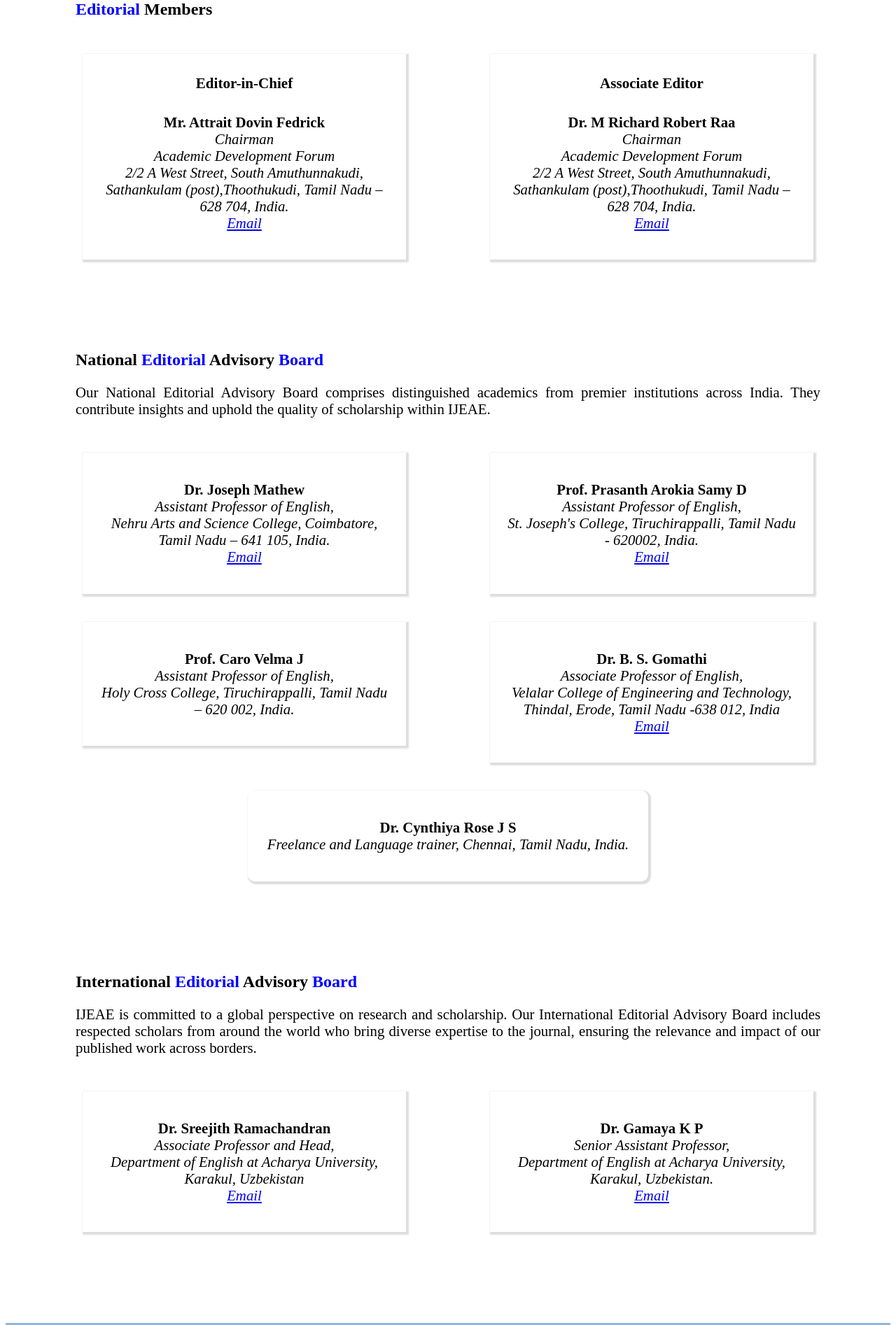
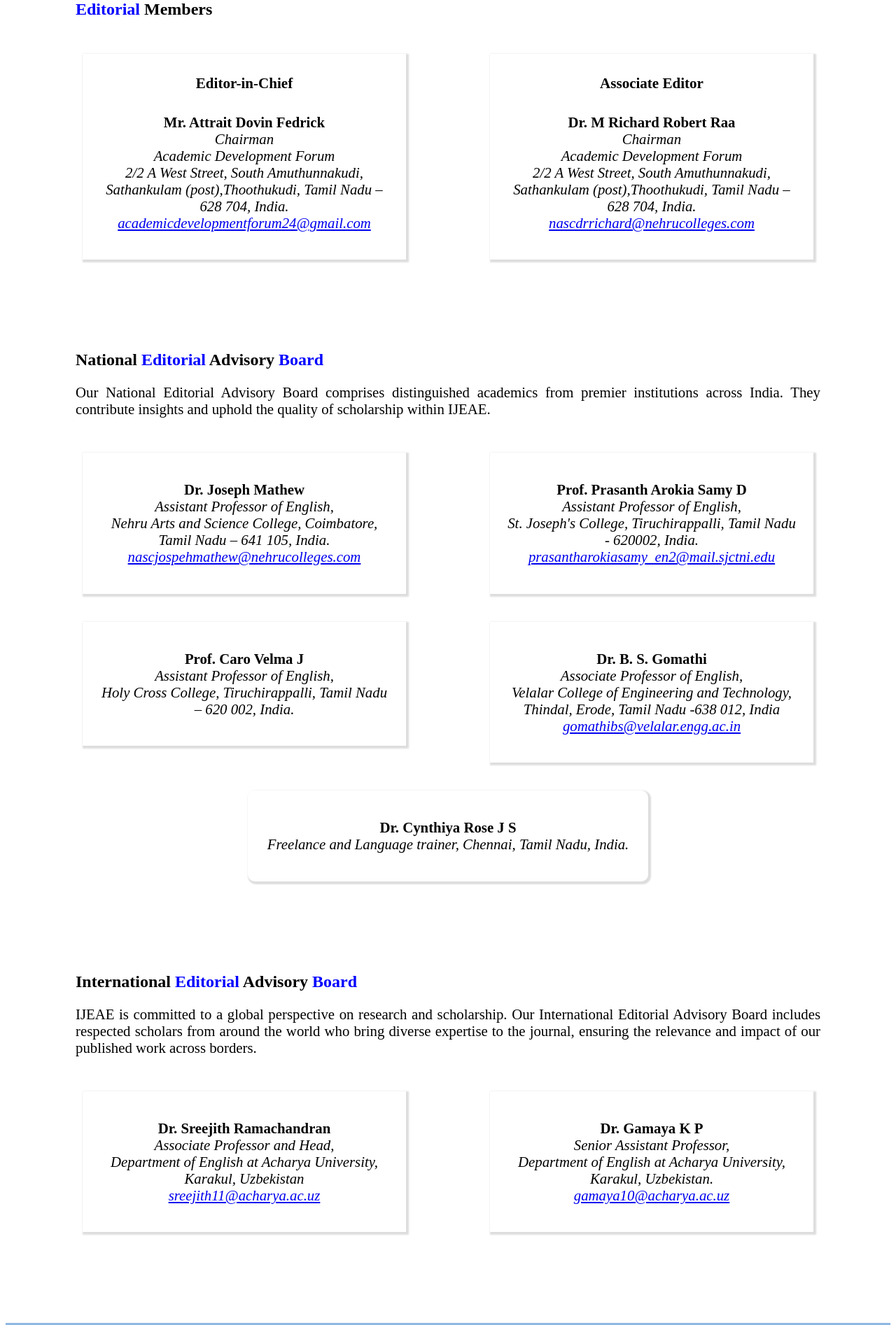
Before and after one commit to lexiontechsolution/journal_website, a React (Create React App) app: page /editorial in a window 1280 px wide. Shown: the part 349-2243 px from the top of the page at 70% size. Built offline with nearby package versions, Linux system fonts and the light colour scheme.

Commit message:
Update Editorial.js

```diff
--- a/src/Pages/Editorial/Editorial.js
+++ b/src/Pages/Editorial/Editorial.js
@@ -51,7 +51,7 @@ const Editorial = () => {
                 Street, South Amuthunnakudi, Sathankulam (post),Thoothukudi,
                 Tamil Nadu – 628 704, India.
                   <br></br>
-                <a href="mailto:academicdevelopmentforum24@gmail.com"> Email</a>
+                <a href="mailto:academicdevelopmentforum24@gmail.com"> academicdevelopmentforum24@gmail.com</a>
               </p>
             </div>
             <div class="box-editorial">
@@ -64,7 +64,7 @@ const Editorial = () => {
                 Chairman<br></br>Academic Development Forum<br></br>2/2 A West
                 Street, South Amuthunnakudi, Sathankulam (post),Thoothukudi,
                 Tamil Nadu – 628 704, India.<br></br>
-                <a href="mailto:nascdrrichard@nehrucolleges.com"> Email</a>
+                <a href="mailto:nascdrrichard@nehrucolleges.com">nascdrrichard@nehrucolleges.com</a>
               </p>
             </div>
           </div>
@@ -91,7 +91,7 @@ const Editorial = () => {
                 </span>
                 <br></br>Assistant Professor of English, <br></br>Nehru Arts and
                 Science College, Coimbatore, Tamil Nadu – 641 105, India.<br></br>
-                <a href="mailto:nascjospehmathew@nehrucolleges.com"> Email</a>
+                <a href="mailto:nascjospehmathew@nehrucolleges.com"> nascjospehmathew@nehrucolleges.com</a>
               </p>
             </div>
             <div class="box-editorial">
@@ -101,7 +101,7 @@ const Editorial = () => {
                 </span>
                 <br></br>Assistant Professor of English, <br></br>St. Joseph's
                 College, Tiruchirappalli, Tamil Nadu - 620002, India.<br></br>
-                <a href="mailto:prasantharokiasamy_en2@mail.sjctni.edu"> Email</a>
+                <a href="mailto:prasantharokiasamy_en2@mail.sjctni.edu"> prasantharokiasamy_en2@mail.sjctni.edu</a>
               </p>
             </div>
           </div>
@@ -123,7 +123,7 @@ const Editorial = () => {
                 <br></br>Associate Professor of English, <br></br>Velalar
                 College of Engineering and Technology, Thindal, Erode, Tamil
                 Nadu -638 012, India<br></br>
-                <a href="mailto:gomathibs@velalar.engg.ac.in"> Email</a>
+                <a href="mailto:gomathibs@velalar.engg.ac.in"> gomathibs@velalar.engg.ac.in</a>
               </p>
             </div>
           </div>
@@ -162,7 +162,7 @@ const Editorial = () => {
                 </span>
                 <br></br>Associate Professor and Head,<br></br> Department of
                 English at Acharya University, Karakul, Uzbekistan<br></br>
-                <a href="mailto:sreejith11@acharya.ac.uz"> Email</a>
+                <a href="mailto:sreejith11@acharya.ac.uz"> sreejith11@acharya.ac.uz</a>
               </p>
             </div>
             <div class="box-editorial">
@@ -172,7 +172,7 @@ const Editorial = () => {
                 </span>
                 <br></br>Senior Assistant Professor, <br></br>Department of
                 English at Acharya University, Karakul, Uzbekistan.<br></br>
-                <a href="mailto:gamaya10@acharya.ac.uz"> Email</a>
+                <a href="mailto:gamaya10@acharya.ac.uz"> gamaya10@acharya.ac.uz</a>
               </p>
             </div>
           </div>
```
